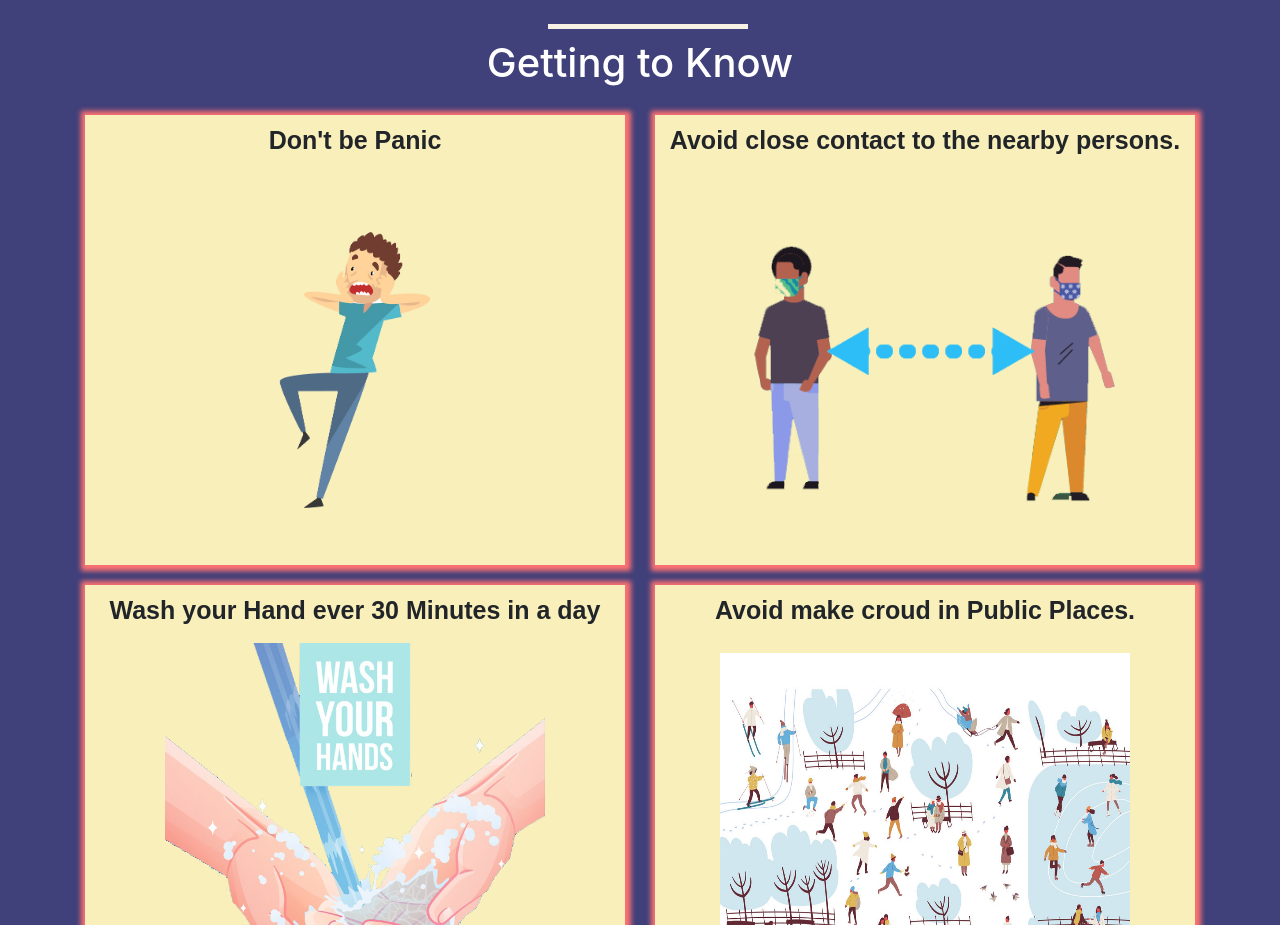
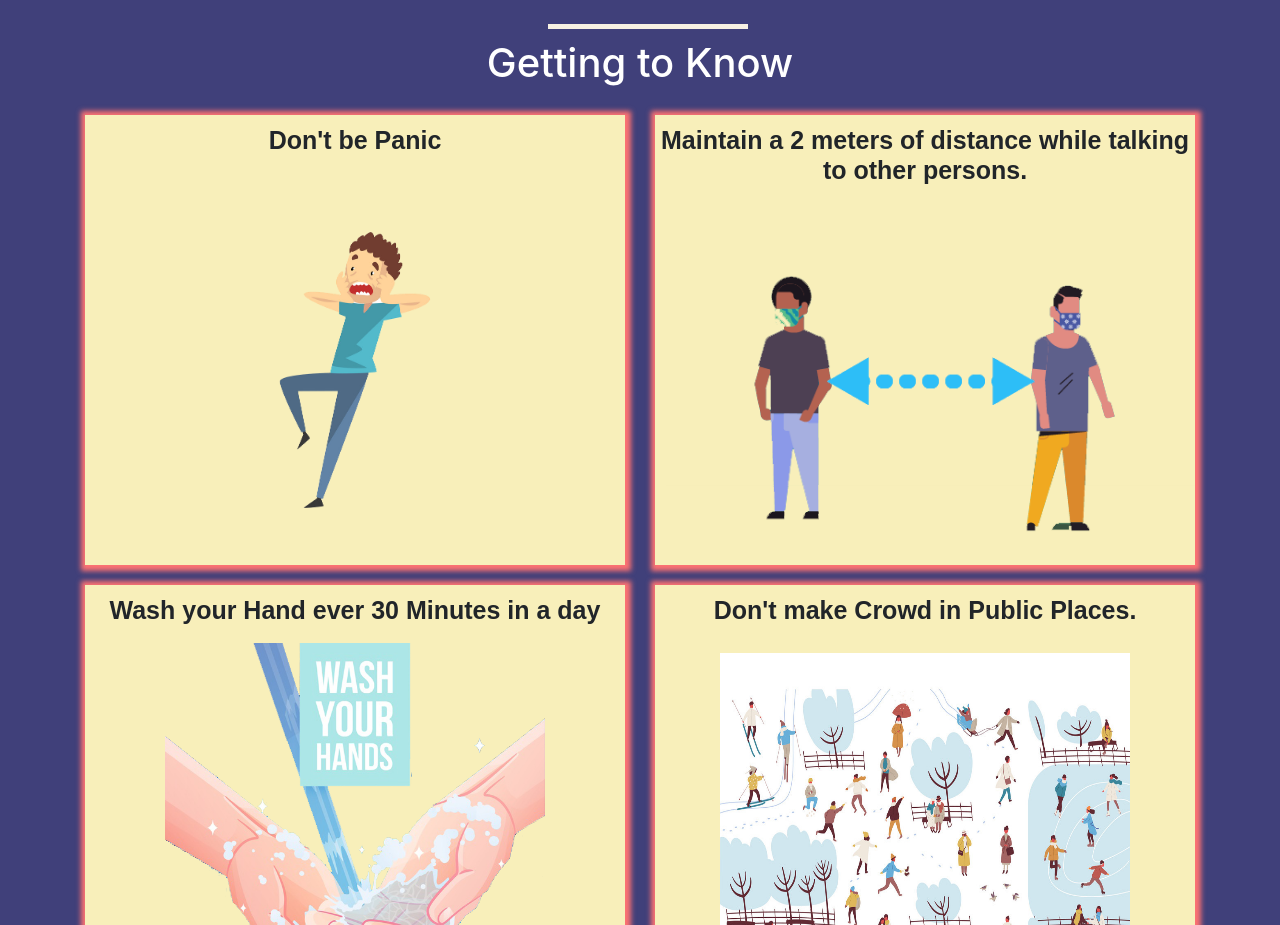
Before and after one commit to dream-coders15/covid-19.github.io, a plain HTML site: page index.html in a window 1280 px wide. Shown: the part 1500-2425 px from the top of the page. Drawn offline with nearby package versions, Linux system fonts and the light colour scheme.

Commit message:
Update index.html

```diff
--- a/index.html
+++ b/index.html
@@ -120,11 +120,11 @@
 				</div>
 				<div class="col-md-6">
 					<div class="img-border2" data-aos="slide-up" data-aos-delay="200">
-					<h1 class="donttxt"> Avoid close contact to the nearby persons.</h1>
+					<h1 class="donttxt">Maintain a 2 meters of distance while talking to other persons.</h1>
 					<img src="images/close contact.png" class="zoomimage rounded mx-auto d-block img imagess">
 					</div>
 					<div class="img-border2" data-aos="slide-up" data-aos-delay="200">
-					<h1 class="donttxt"> Avoid make croud in Public Places.</h1>
+					<h1 class="donttxt"> Don't make Crowd in Public Places.</h1>
 					<img src="images/croud.jpg" class="rounded mx-auto d-block img imagesw">
 					</div>
 					<div class="img-border2" data-aos="slide-up" data-aos-delay="200">
```
